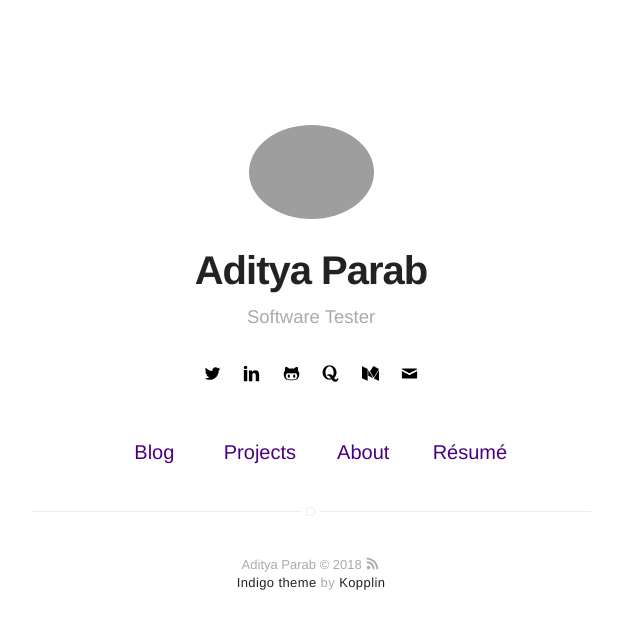
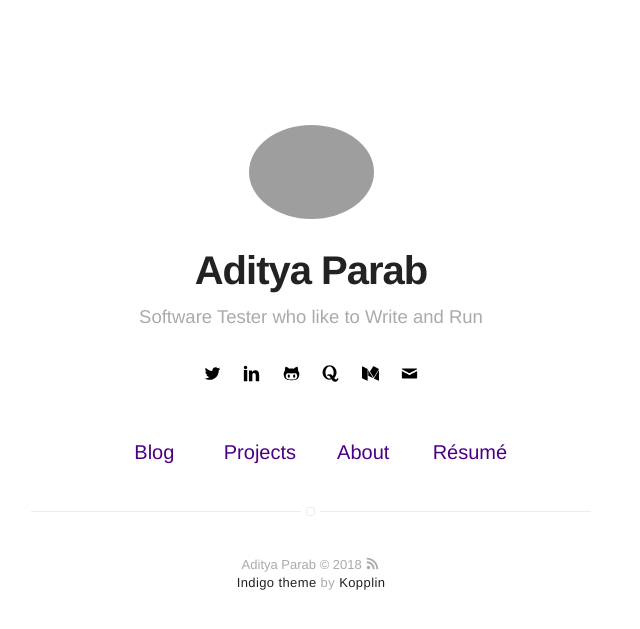
Before and after one commit to adiparab14/adiparab.github, a Jekyll site: the page built from index.html, in a window 1280 px wide. Shown: the top 629 px of the page, without its empty margins (329-969 px from the left). Built offline with Jekyll 4.4.1, drawn with Linux system fonts in a browser that asks for light colours.

Commit message:
Update _config.yml
Updated title

```diff
--- a/_config.yml
+++ b/_config.yml
@@ -1,6 +1,6 @@
 # main text of home
 name: Aditya Parab
-bio: Software Tester
+bio: Software Tester who like to Write and Run
 
 # twitter summary info
 description: A blog about technology and stuff related
```
